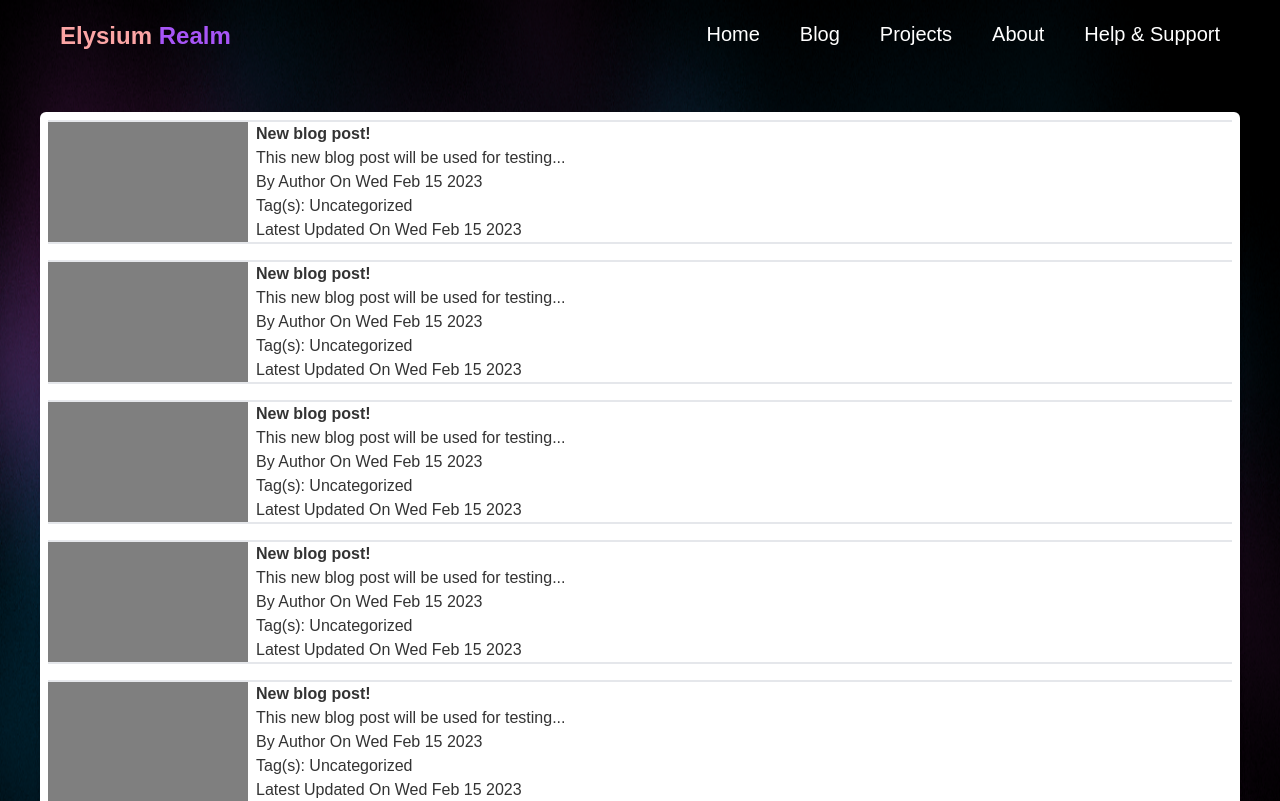
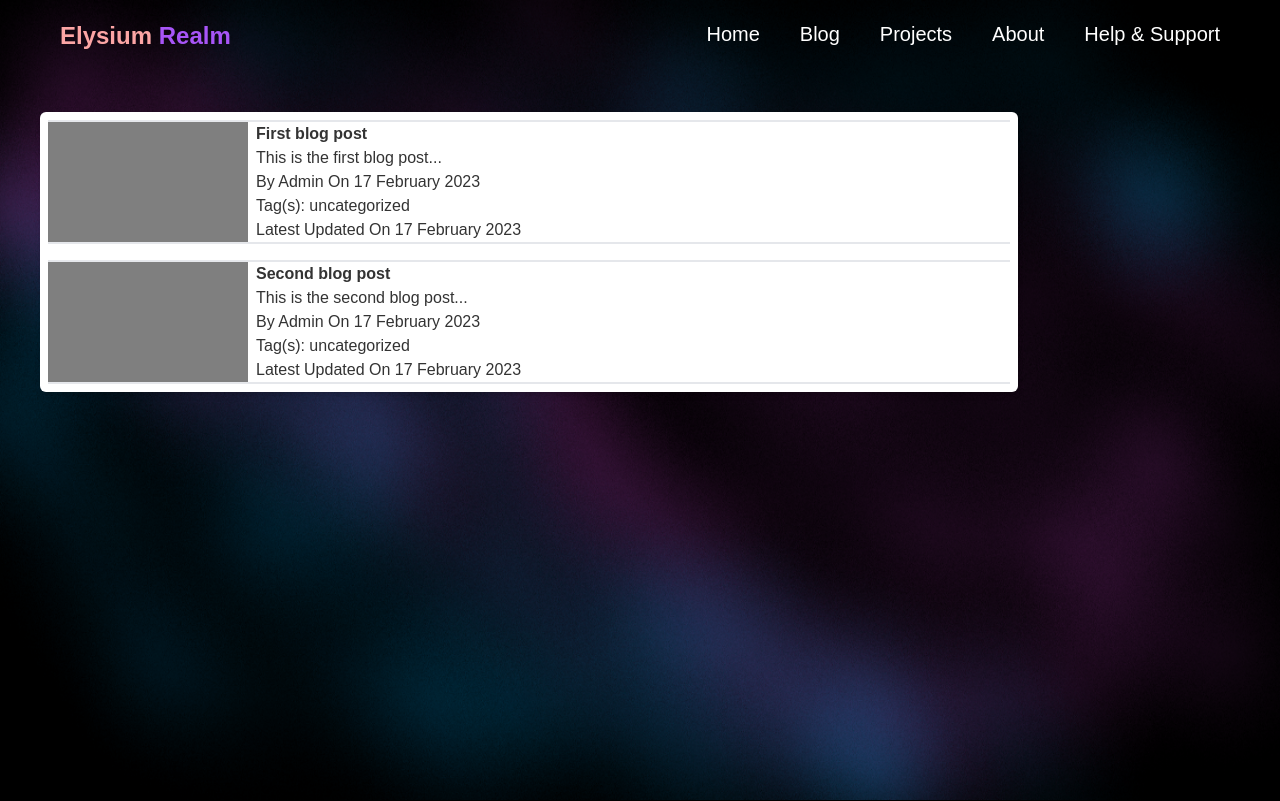
Before and after one commit to alexandrocw/Elysium-Realm, a Next.js app: page /blog in a window 1280 px wide. Shown: the top 801 px of the page. Built offline with nearby package versions, Linux system fonts and the light colour scheme.

Commit message:
Make blog and project get from external source, put all interface in types folder

```diff
--- a/components/BlogCard.tsx
+++ b/components/BlogCard.tsx
@@ -1,17 +1,23 @@
 import Image from "next/image";
 import SkeletonBG from "../public/skeleton-bg.png"
+import { BlogCardProps } from "types/types";
 
-const BlogCard = () => {
+const BlogCard = ({ post, key }: BlogCardProps) => {
   return (
-    <div className="flex w-full m-2 border-y-2 border-gray-200 space-x-2 hover:bg-gray-200">
-      <Image alt="" src={SkeletonBG} width={200} height={200} />
-
+    <div className="flex w-full m-2 border-y-2 border-gray-200 space-x-2 hover:bg-gray-200" key={key}>
+      {
+        post.featuredImage.length === 0 ? (
+          <Image alt="" src={SkeletonBG} width={200} height={200} />
+        ) : (
+          <Image alt="" src={post.featuredImage} width={200} height={200} />
+        )
+      }
       <div className="flex flex-col">
-        <p className="font-bold">New blog post!</p>
-        <p>This new blog post will be used for testing...</p>
-        <p>By Author On Wed Feb 15 2023</p>
-        <p>Tag(s): Uncategorized</p>
-        <p>Latest Updated On Wed Feb 15 2023</p>
+        <p className="font-bold">{post.title}</p>
+        <p>{post.excerpt}</p>
+        <p>By {post.author} On {post.timeCreated}</p>
+        <p>Tag(s): {post.tags.join(" ")}</p>
+        <p>Latest Updated On {post.timeUpdated}</p>
       </div>
     </div>
   );
--- a/components/Layout.tsx
+++ b/components/Layout.tsx
@@ -2,12 +2,10 @@ import Head from "next/head";
 import { ReactNode } from "react";
 import Footer from "./Footer";
 import Navbar from "./Navbar";
+import { LayoutProps } from "types/types";
 
-interface Props {
-  children?: ReactNode
-}
 
-const Layout = ({ children, ...props }: Props) => {
+const Layout = ({ children }: LayoutProps) => {
   return (
     <>
       <div className="min-h-screen flex flex-col body-bg">
--- a/components/ProjectCard.tsx
+++ b/components/ProjectCard.tsx
@@ -1,17 +1,23 @@
 import Image from "next/image";
 import SkeletonBG from "../public/skeleton-bg.png"
+import { ProjectCardProps } from "types/types";
 
-const ProjectCard = () => {
+const ProjectCard = ({ project, key}: ProjectCardProps) => {
   return (
     <div className="flex w-full m-2 border-y-2 border-gray-200 space-x-2 hover:bg-gray-200">
-      <Image alt="" src={SkeletonBG} width={200} height={200} />
-
+      {
+        project.featuredImage.length === 0 ? (
+          <Image alt="" src={SkeletonBG} width={200} height={200} />
+        ) : (
+          <Image alt="" src={project.featuredImage} width={200} height={200} />
+        )
+      }
       <div className="flex flex-col">
-        <p className="font-bold">New Project!</p>
-        <p>new site</p>
-        <p>By Author On Wed Feb 15 2023</p>
-        <p>Tag(s): Fullstack, nextjs, typescript</p>
-        <p>Latest Updated On Wed Feb 15 2023</p>
+        <p className="font-bold">{project.title}</p>
+        <p>{project.excerpt}</p>
+        <p>By {project.author} On {project.timeCreated}</p>
+        <p>Tag(s): {project.tags.join(" ")}</p>
+        <p>Latest Updated On {project.timeUpdated}</p>
       </div>
     </div>
   );
--- /dev/null
+++ b/data/posts.ts
@@ -0,0 +1,30 @@
+const posts = [
+  {
+    id: "1",
+    title: "First blog post",
+    slug: "first-blog-post",
+    timeCreated: "17 February 2023",
+    timeUpdated: "17 February 2023",
+    author: "Admin",
+    featuredImage: "",
+    excerpt: "This is the first blog post...",
+    content: "This is the first blog post. I don't know what to write yet, but I know that this is the beginning of another blog posts",
+    tags: ['uncategorized'],
+    status: "published"
+  },
+  {
+    id: "2",
+    title: "Second blog post",
+    slug: "second-blog-post",
+    timeCreated: "17 February 2023",
+    timeUpdated: "17 February 2023",
+    author: "Admin",
+    featuredImage: "",
+    excerpt: "This is the second blog post...",
+    content: "This is the second blog post. I don't know what to write yet, but I know that this is the beginning of another blog posts",
+    tags: ['uncategorized'],
+    status: "published"
+  }
+];
+
+export { posts };
--- /dev/null
+++ b/data/projects.ts
@@ -0,0 +1,30 @@
+const projects = [
+  {
+    id: "1",
+    title: "First project post",
+    slug: "first-project-post",
+    timeCreated: "17 February 2023",
+    timeUpdated: "17 February 2023",
+    author: "Admin",
+    featuredImage: "",
+    excerpt: "This is the project blog post...",
+    content: "This is the project blog post. I don't know what to write yet, but I know that this is the beginning of another blog posts",
+    tags: ['uncategorized'],
+    status: "published"
+  },
+  {
+    id: "2",
+    title: "Second project post",
+    slug: "second-project-post",
+    timeCreated: "17 February 2023",
+    timeUpdated: "17 February 2023",
+    author: "Admin",
+    featuredImage: "",
+    excerpt: "This is the second project post...",
+    content: "This is the second project post. I don't know what to write yet, but I know that this is the beginning of another blog posts",
+    tags: ['uncategorized'],
+    status: "published"
+  }
+];
+
+export { projects };
--- a/package.json
+++ b/package.json
@@ -25,6 +25,7 @@
   "devDependencies": {
     "autoprefixer": "^10.4.13",
     "postcss": "^8.4.21",
+    "prisma": "^4.10.1",
     "tailwindcss": "^3.2.6"
   },
   "repository": {
--- a/src/pages/blog.tsx
+++ b/src/pages/blog.tsx
@@ -1,5 +1,7 @@
 import BlogCard from "components/BlogCard";
 import Head from "next/head";
+import { posts } from "data/posts";
+import { BlogPost } from "types/types";
 
 const BlogPage = () => {
   return (
@@ -13,16 +15,9 @@ const BlogPage = () => {
 
       <div className="m-10 flex space-x-2">
         <div className="bg-white rounded-md shadow-md flex flex-wrap">
-          <BlogCard />
-          <BlogCard />
-          <BlogCard />
-          <BlogCard />
-          <BlogCard />
-          <BlogCard />
-          <BlogCard />
-          <BlogCard />
-          <BlogCard />
-
+          {posts.map((post: BlogPost) => (
+            <BlogCard key={post.id} post={post} />
+          ))}
         </div>
       </div>
     </>
--- a/src/pages/help.tsx
+++ b/src/pages/help.tsx
@@ -1,10 +1,6 @@
 import Head from "next/head";
 import { MouseEvent, useState } from "react";
-
-interface FormData {
-  subject: string;
-  message: string;
-}
+import { FormData } from "types/types";
 
 const HelpPage = () => {
   const [current, setCurrent] = useState("help-privacy");
--- a/src/pages/projects.tsx
+++ b/src/pages/projects.tsx
@@ -2,6 +2,8 @@ import ProjectCard from "components/ProjectCard";
 import Head from "next/head";
 import Image from "next/image";
 import SkeletonBG from "../../public/skeleton-bg.png"
+import { projects } from "data/projects";
+import { ProjectPost } from "types/types";
 
 const ProjectsPage = () => {
   return (
@@ -25,16 +27,9 @@ const ProjectsPage = () => {
 
       <div className="m-10 flex space-x-2">
         <div className="bg-white rounded-md shadow-md flex flex-wrap">
-          <ProjectCard />
-          <ProjectCard />
-          <ProjectCard />
-          <ProjectCard />
-          <ProjectCard />
-          <ProjectCard />
-          <ProjectCard />
-          <ProjectCard />
-          <ProjectCard />
-
+          {projects.map((project: ProjectPost) => (
+            <ProjectCard key={project.id} project={project} />
+          ))}
         </div>
       </div>
     </>
--- /dev/null
+++ b/types/types.ts
@@ -0,0 +1,57 @@
+import { ReactNode } from "react";
+
+interface BlogPost {
+  id: string;
+  title: string;
+  slug: string;
+  timeCreated: string;
+  timeUpdated: string;
+  author: string;
+  featuredImage: string;
+  excerpt: string;
+  content: string;
+  tags: string[];
+  status: string;
+}
+
+interface ProjectPost {
+  id: string;
+  title: string;
+  slug: string;
+  timeCreated: string;
+  timeUpdated: string;
+  author: string;
+  featuredImage: string;
+  excerpt: string;
+  content: string;
+  tags: string[];
+  status: string;
+}
+
+interface BlogCardProps {
+  post: BlogPost;
+  key: string;
+}
+
+interface ProjectCardProps {
+  project: ProjectPost;
+  key: string;
+}
+
+interface FormData {
+  subject: string;
+  message: string;
+}
+
+interface LayoutProps {
+  children?: ReactNode;
+}
+
+export type {
+  BlogCardProps,
+  LayoutProps,
+  FormData,
+  BlogPost,
+  ProjectCardProps,
+  ProjectPost
+}
```
Also changed, not shown: 2 other files (tests, documents, lock files or other folders).
